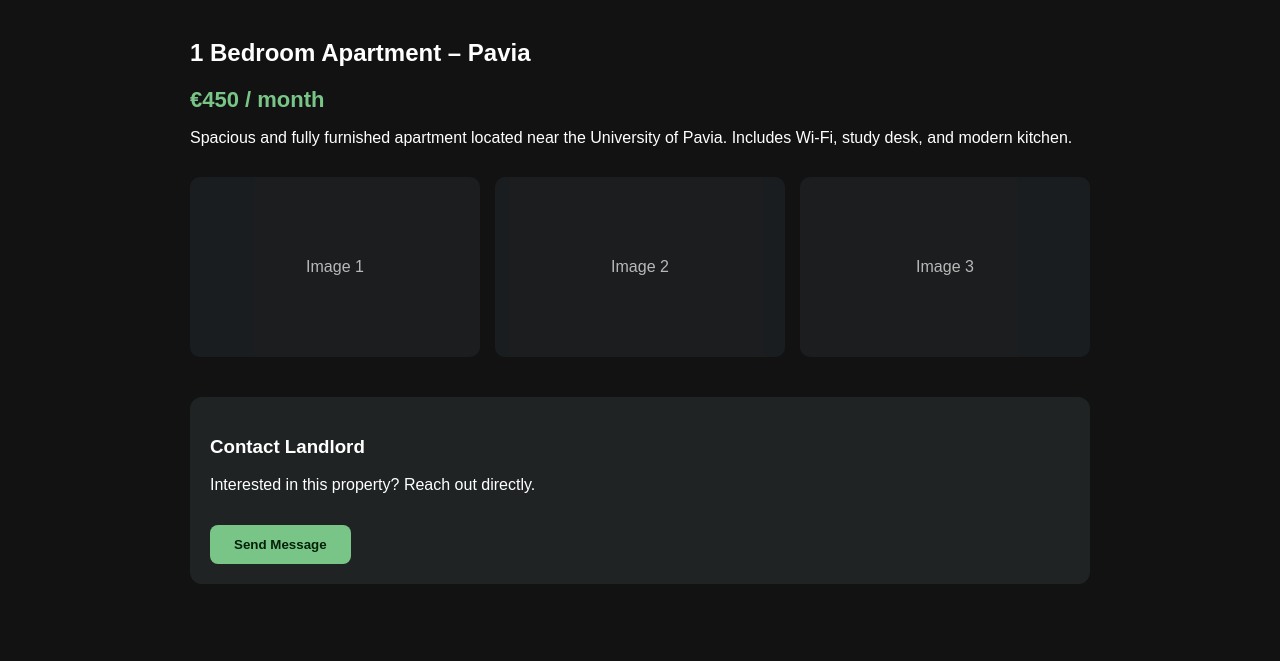
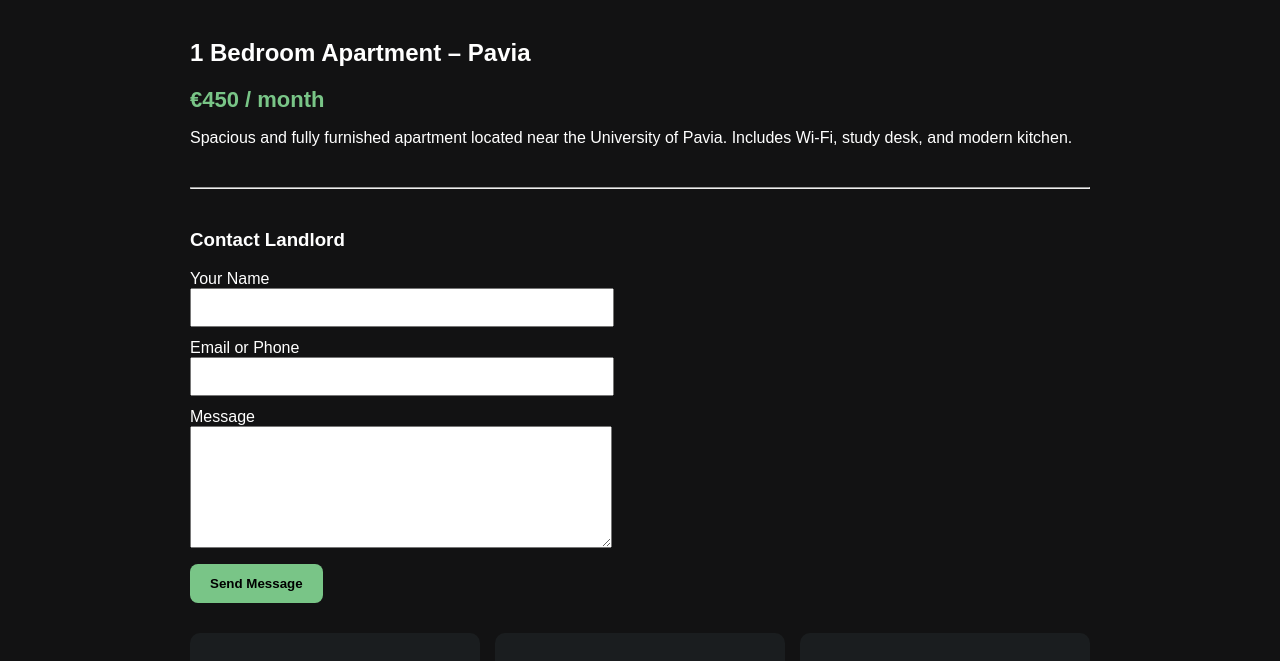
Before and after one commit to ashleetine0412/TheRentPort, a plain HTML site: page property.html in a window 1280 px wide. Shown: the part 78-739 px from the top of the page. Drawn offline with Linux system fonts and the light colour scheme.

Commit message:
Update property.html

```diff
--- a/property.html
+++ b/property.html
@@ -108,6 +108,35 @@
     Spacious and fully furnished apartment located near the University of Pavia.
     Includes Wi-Fi, study desk, and modern kitchen.
   </p>
+  <hr style="margin:40px 0;">
+
+<h3>Contact Landlord</h3>
+
+<form onsubmit="sendMessage(event)" style="max-width:400px;">
+  <label>Your Name</label><br>
+  <input type="text" required style="width:100%;padding:10px;margin-bottom:12px;"><br>
+
+  <label>Email or Phone</label><br>
+  <input type="text" required style="width:100%;padding:10px;margin-bottom:12px;"><br>
+
+  <label>Message</label><br>
+  <textarea required style="width:100%;padding:10px;height:100px;margin-bottom:12px;"></textarea><br>
+
+  <button type="submit" style="
+    padding:12px 20px;
+    background:#79c587;
+    border:none;
+    border-radius:8px;
+    font-weight:bold;
+    cursor:pointer;
+  ">
+    Send Message
+  </button>
+
+  <p id="successMsg" style="color:green;display:none;margin-top:12px;">
+    Message sent successfully!
+  </p>
+</form>
 
   <div class="images">
     <div>Image 1</div>
@@ -125,6 +154,12 @@
 <footer>
   © 2025 RentPort • Built in Zimbabwe 🇿🇼
 </footer>
+<script>
+  function sendMessage(event) {
+    event.preventDefault();
+    document.getElementById("successMsg").style.display = "block";
+  }
+</script>
 
 </body>
 </html>
```
